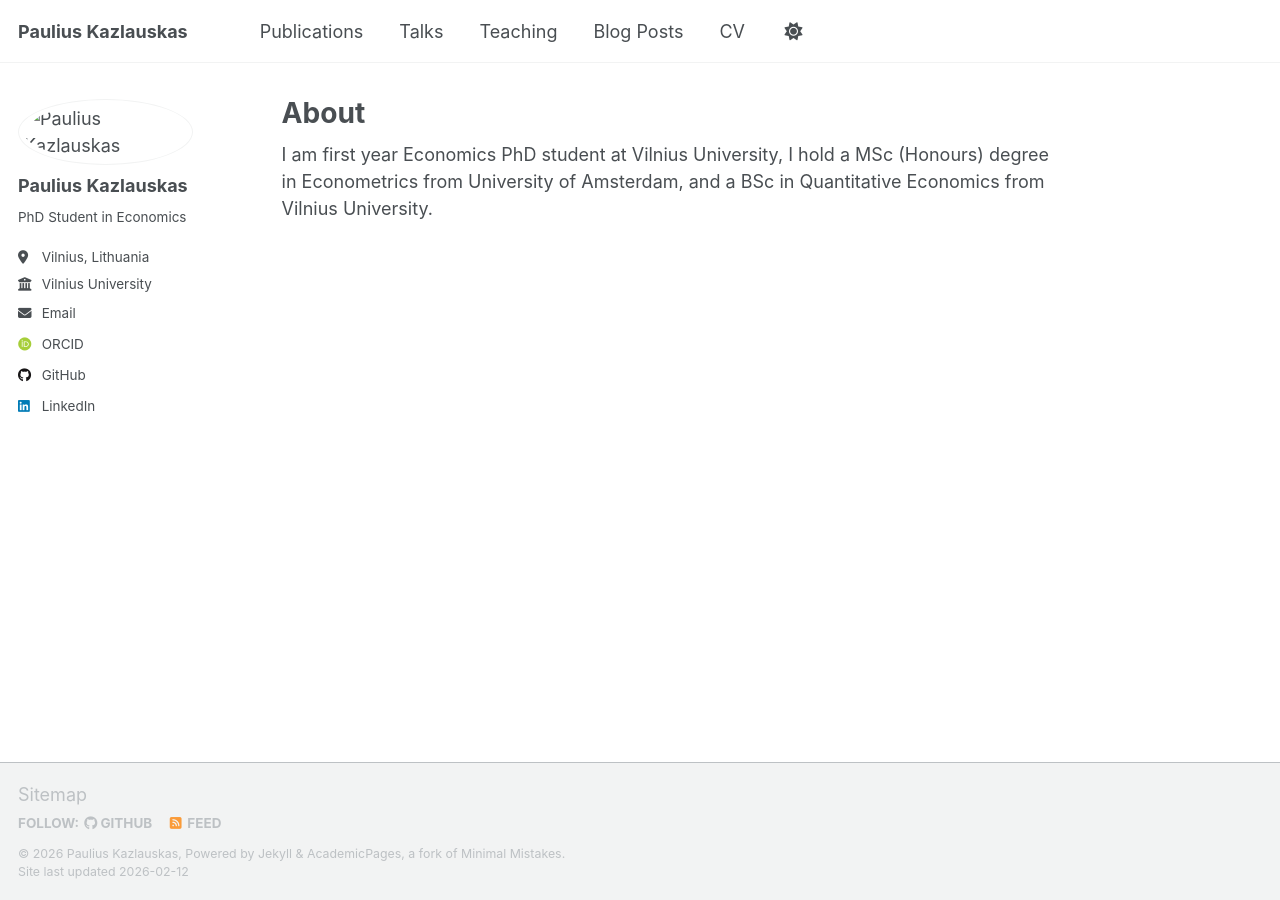
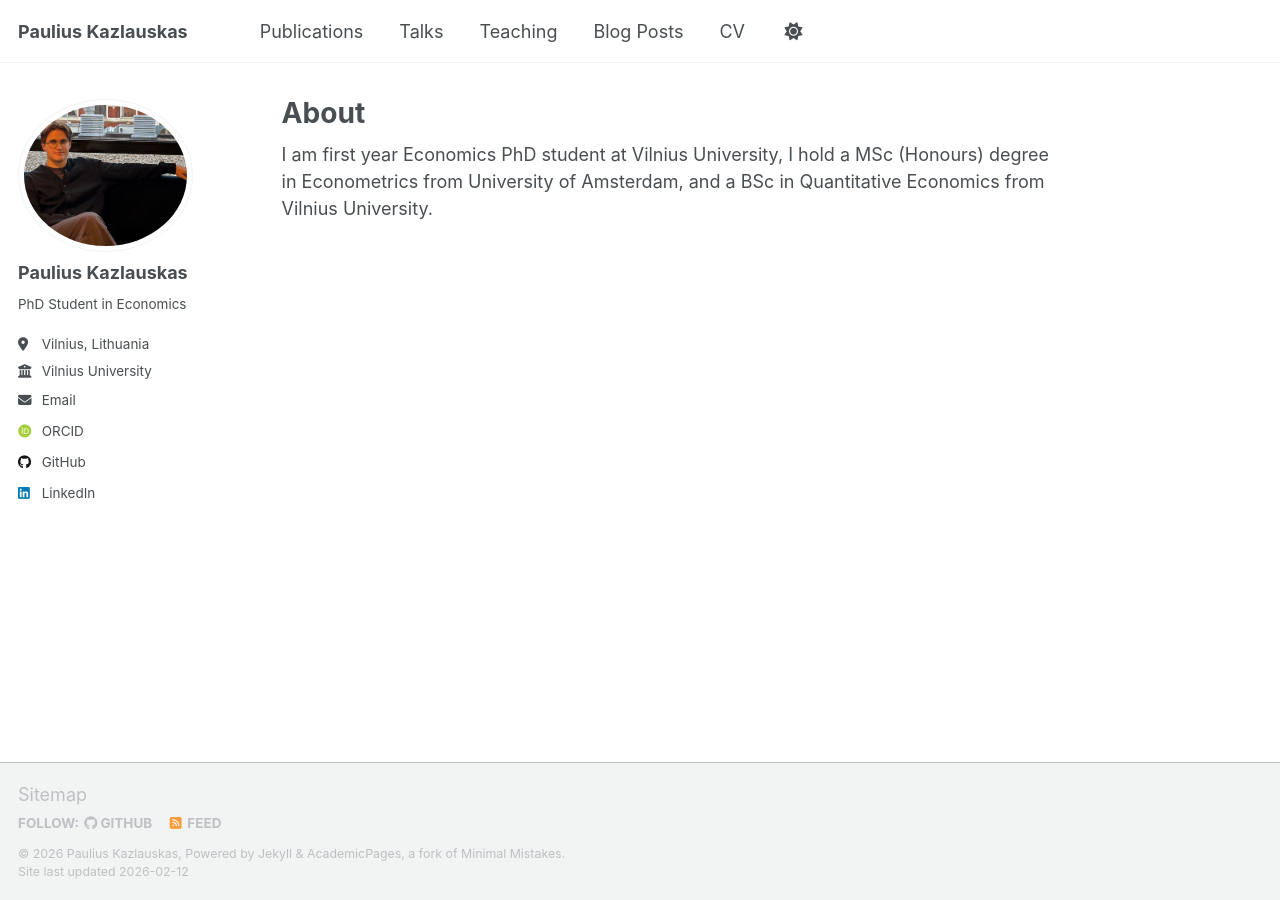
Before and after one commit to PauliusKaz/PauliusKaz.github.io, a Jekyll site: the page built from _pages/about.md, in a window 1280 px wide. Built offline with Jekyll 4.4.1, drawn with Linux system fonts in a browser that asks for light colours; some web fonts are replaced; a script that is not in the unit is left out.

Commit message:
Update _config.yml

```diff
--- a/_config.yml
+++ b/_config.yml
@@ -23,7 +23,7 @@ repository               : "academicpages/academicpages.github.io"
 #               Additional customization can be done by editing /_includes/author-profile.html
 author:
   # Biographic information
-  avatar           : "images/Paulius_foto.jpg"
+  avatar           : "Paulius_foto.jpg"
   name             : "Paulius Kazlauskas"
   pronouns         : # example: "she/her"
   bio              : "PhD Student in Economics"
```
